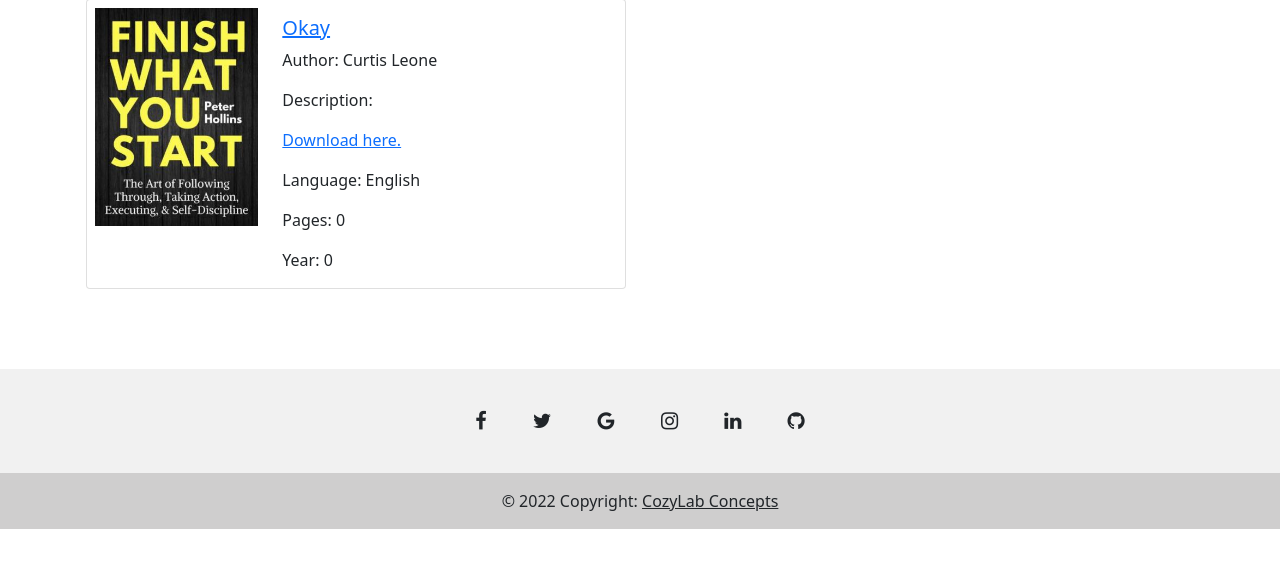
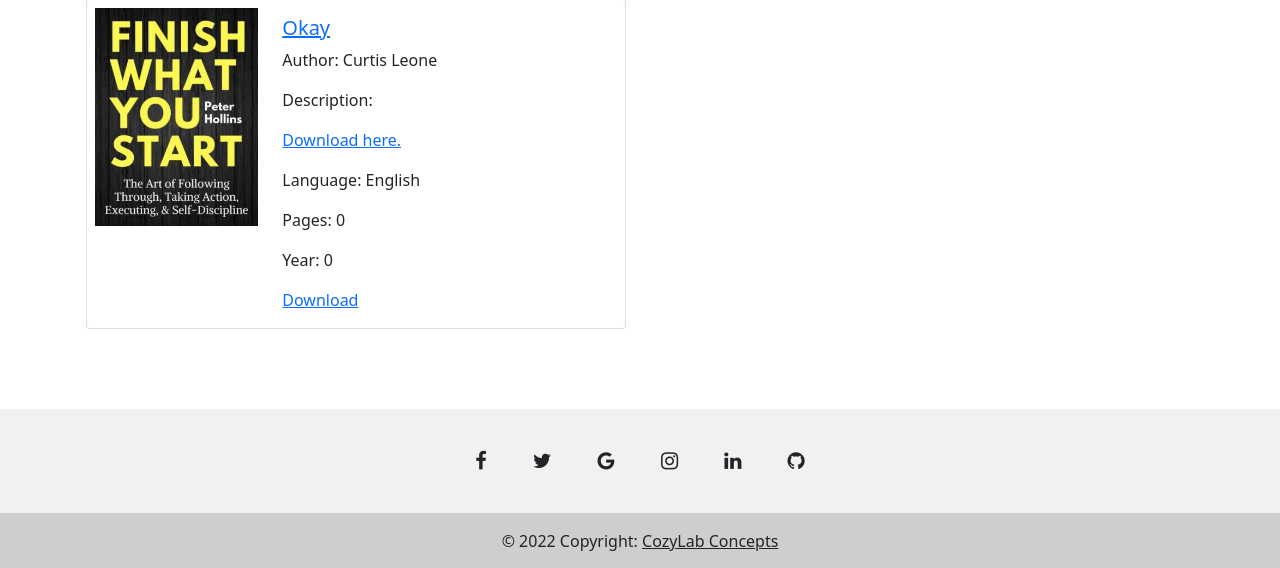
Before and after one commit to DEV-RAPHAEL/cozylibrary, a Django app: page /book/3/ in a window 1280 px wide. Shown: the part 137-705 px from the top of the page. Run offline with Django 4.2, Linux system fonts and the light colour scheme; data comes from the database, SQL or seed files in the repository; both versions use the stored data as it was after the commit; some libraries are stand-ins or nearby versions.

Commit message:
Add download functionality

```diff
--- a/cozylibrary/models.py
+++ b/cozylibrary/models.py
@@ -18,6 +18,7 @@ class Book(models.Model):
     cover_image = models.ImageField(upload_to="covers/", default="/covers/default.jpg")
     created_at = models.DateTimeField(default=datetime.now)
     views = models.IntegerField(default=0)
+    book = models.FileField(default="/books/default.pdf", upload_to="books/")
 
     def __str__(self):
         return self.title
--- a/templates/book_detail.html
+++ b/templates/book_detail.html
@@ -19,6 +19,7 @@
               <p class="card-text">Language: {{ book.language }}</p>
               <p class="card-text">Pages: {{ book.pages }}</p>
               <p class="card-text">Year: {{ book.year }}</p>
+              <a href="{{ book.book.url }}" download>Download</a>
 
             </div>
           </div>
```
Also changed, not shown: cozylibrary/migrations/0009_book_book.py (added), db.sqlite3, 1 other file.
